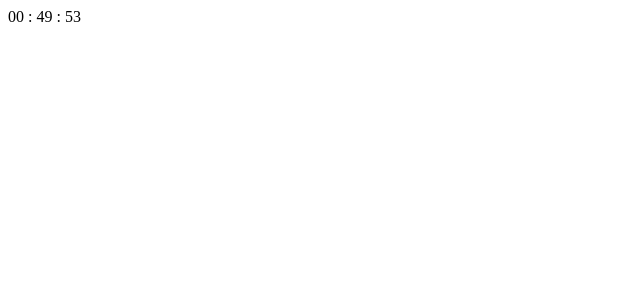
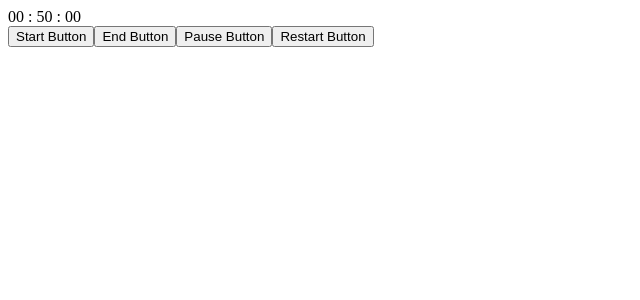
Before and after one commit to dleonsilva7226/FocusFlow, a React (Vite) app: page / in a window 1280 px wide. Shown: the top 300 px of the page, without its empty margins (0-640 px from the left). Built offline with nearby package versions, Linux system fonts and the light colour scheme.

Commit message:
Fix Pomodoro Timer Bug

```diff
--- a/src/App.jsx
+++ b/src/App.jsx
@@ -9,10 +9,17 @@ import './styles.css';
 // const [currentMinutes, setCurrentMinutes] = useState("oof");
 // const [currentHours, setCurrentHours] = useState("oof");
 
+
+//DO THIS IN TAILWIND CSS
 export default function App () {
 const [currentSeconds, setCurrentSeconds] = useState(0);
 const [currentMinutes, setCurrentMinutes] = useState(50);
 const [currentHours, setCurrentHours] = useState(0);
+
+const [isPaused, setIsPaused] = useState(false);
+const [isFinished, setIsFinished] = useState(false);
+const [isStarted, setIsStarted] = useState(false);
+const [isRestarted, setIsRestarted] = useState(false);
 
 useEffect (() => {
   setTimeout(() => {
@@ -28,21 +35,51 @@ useEffect (() => {
     // } else {
     //   setCurrentSeconds(currentSeconds + 1);
     // }
+    if (isRestarted) {
+        setIsStarted(false);
+        setIsFinished(false);
+        setIsPaused(false);
+        setIsRestarted(false);
+        setCurrentHours(0);
+        setCurrentMinutes(50);
+        setCurrentSeconds(0);
+    }
+    else if (isFinished) {
+      setCurrentHours(0);
+      setCurrentMinutes(0);
+      setCurrentSeconds(0);
+    } else if (isStarted && !isPaused) {
+      if (currentMinutes > 0 && currentSeconds - 1 === -1) {
+        setCurrentMinutes(currentMinutes - 1);
+        setCurrentSeconds(59);
+      } else if (currentSeconds > 0) {
+        setCurrentSeconds(currentSeconds - 1);
+      }
+    }
+  }, 1000);
+});
 
-    if (currentMinutes > 0 && currentSeconds - 1 === -1) {
-      setCurrentMinutes(currentMinutes - 1);
-      setCurrentSeconds(59);
-    } else if (currentSeconds > 0) {
-      setCurrentSeconds(currentSeconds - 1);
+function pauseTimer() {
+  if (isStarted) {
+    if (isPaused) {
+      setIsPaused(false);
+    } else {
+      setIsPaused(true);
     }
+  }
+}
 
 
-  }, 1000);
-});
 
 return (<>
   <div className = "timer">
     {('0' + currentHours).slice(-2)} : {('0' + currentMinutes).slice(-2)} : {('0' + currentSeconds).slice(-2)}
+  </div>
+  <div className = "buttons">
+    <button className = "startButton" onClick = {() => setIsStarted(true)}>Start Button</button>
+    <button className = "endButton" onClick = {() => setIsFinished(true)}>End Button</button>
+    <button className = "pauseButton" onClick= {() => pauseTimer()}>Pause Button</button>
+    <button className = "restartButton" onClick = {() => setIsRestarted(true)}>Restart Button</button>
   </div>
   <div className = "timerEndMessage">
     {(currentMinutes === 0 && currentSeconds === 0) && "Time's Up"}
```
